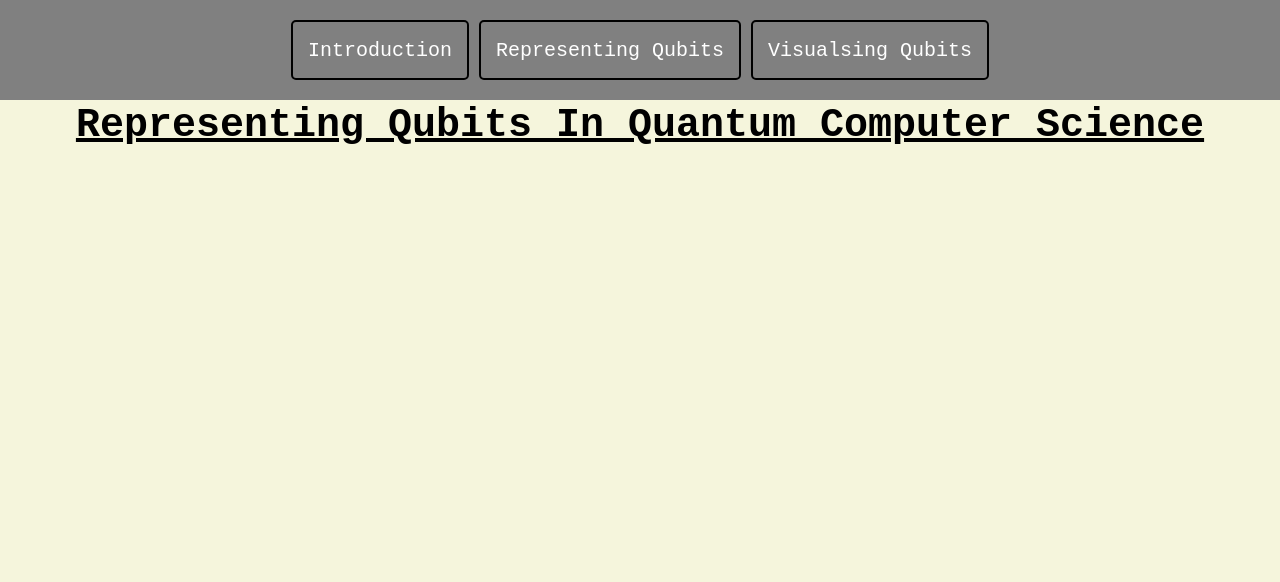
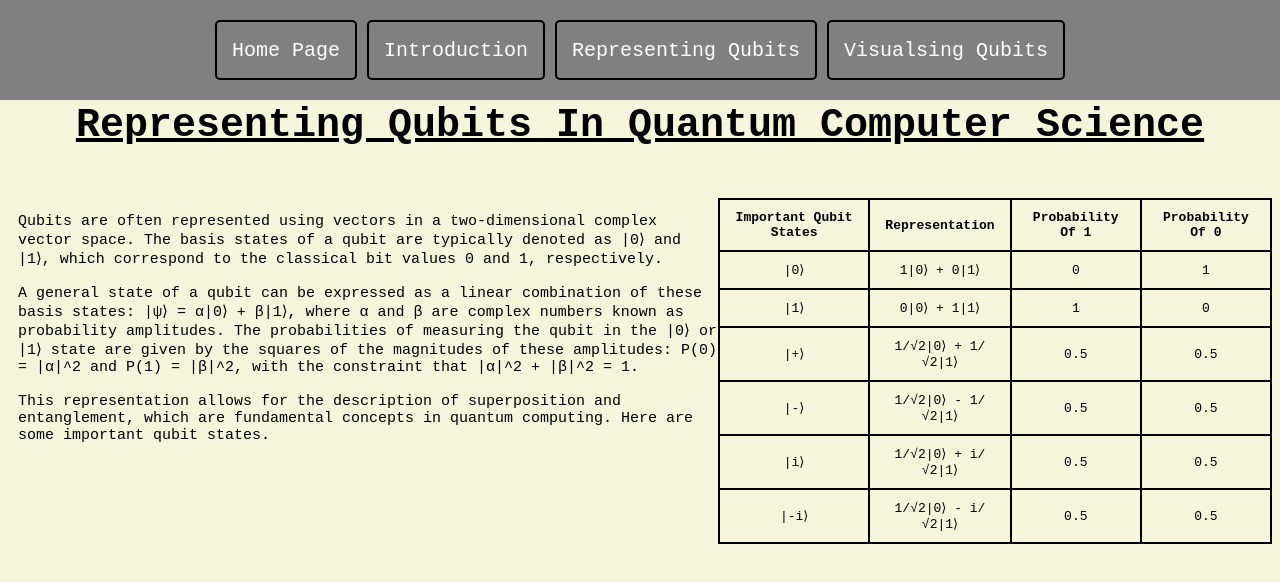
Before and after one commit to crowewilliam34/Quantum-computing-website, a plain HTML site: page representingQubits.html in a window 1280 px wide. Drawn offline with Linux system fonts and the light colour scheme.

Commit message:
Split css files

```diff
--- a/style.css
+++ b/global.css
@@ -10,6 +10,7 @@ h1 {
     display: block;
     width: fit-content;
     margin: 10px auto;
+    margin-bottom: 50px;
     font-size: 40px;
 }
 
@@ -47,37 +48,3 @@ body {
     background: transparent;
     box-sizing: border-box;
 }
-
-.Quantum_Pictures {
-    display: flex;
-    justify-content: center;
-    gap: 20px;
-    margin-top: 20px;
-}
-
-.Quantum_Pictures img {
-    max-width: 550px;
-    height: auto;
-    border: 2px solid #000;
-    border-radius: 10px;
-}
-
-#Description_Paragraph {
-    justify-content: center;
-    text-align: center;
-    font-size: 18px;
-    max-width: 800px;
-    display: block;
-    width: fit-content;
-    margin: 10px auto;
-}
-
-#Introduction_Paragraph {
-    justify-content: left;
-    text-align: left;
-    font-size: 18px;
-    max-width: 800px;
-    display: block;
-    width: fit-content;
-    margin: 10px;
-}
--- /dev/null
+++ b/representationpage.css
@@ -0,0 +1,28 @@
+#Representation_Paragraph {
+    justify-content: left;
+    text-align: left;
+    font-size: 15px;
+    max-width: 700px;
+    display: block;
+    width: fit-content;
+    margin-left: 10px;
+}
+
+#Important_States_Table {
+    padding: 20px;
+    border: black solid 2px;
+    border-collapse: collapse;
+}
+
+#Important_States_Table th, #Important_States_Table td {
+    text-align: center;
+    border: black solid 2px;
+    border-collapse: collapse;
+    padding: 10px;
+}
+
+#Representation_Table_And_Paragraph_Bar {
+    display: inline-flex;
+    justify-content: center;
+    text-align: center;
+}
--- a/representingQubits.html
+++ b/representingQubits.html
@@ -1,17 +1,82 @@
 <!DOCTYPE html>
 <html lang="en">
     <head>
-        <link rel="stylesheet" href="style.css">
+        <link rel="stylesheet" href="global.css">
+        <link rel="stylesheet" href="representationpage.css">
+        <meta name="viewport" content="width=device-width, initial-scale=1">
         <title>Quantum Computer Science</title>
     </head>
 
     <body>
         <h1>Representing Qubits In Quantum Computer Science</h1>
+
         <div class="navbar">
-
+            <a href="index.html">Home Page</a>
             <a href="introduction.html">Introduction</a>
             <a href="representingQubits.html">Representing Qubits</a>
             <a href="visualisingQubits.html">Visualsing Qubits</a>
         </div>
+
+        <div id="Representation_Table_And_Paragraph_Bar">
+            <p id="Representation_Paragraph">Qubits are often represented using vectors in a
+                two-dimensional complex vector space. The basis states of a qubit are typically
+                denoted as |0⟩ and |1⟩, which correspond to the classical bit values 0 and 1, respectively.
+                <br><br>
+                A general state of a qubit can be expressed as a linear combination of these basis states:
+                |ψ⟩ = α|0⟩ + β|1⟩, where α and β are complex numbers known as probability amplitudes.
+                The probabilities of measuring the qubit in the |0⟩ or |1⟩ state are given by the squares
+                of the magnitudes of these amplitudes: P(0) = |α|^2 and P(1) = |β|^2, with the constraint
+                that |α|^2 + |β|^2 = 1.
+                <br><br>
+                This representation allows for the description of superposition and entanglement, which are
+                fundamental concepts in quantum computing. Here are some important qubit states.
+            </p>
+
+            <table id="Important_States_Table">
+                <tr>
+                    <th>Important Qubit States</th>
+                    <th>Representation</th>
+                    <th>Probability Of 1</th>
+                    <th>Probability Of 0</th>
+                </tr>
+                <tr>
+                    <td>|0⟩</td>
+                    <td>1|0⟩ + 0|1⟩</td>
+                    <td>0</td>
+                    <td>1</td>
+                </tr>
+                <tr>
+                    <td>|1⟩</td>
+                    <td>0|0⟩ + 1|1⟩</td>
+                    <td>1</td>
+                    <td>0</td>
+                </tr>
+                <tr>
+                    <td>|+⟩</td>
+                    <td>1/√2|0⟩ + 1/√2|1⟩</td>
+                    <td>0.5</td>
+                    <td>0.5</td>
+                </tr>
+                <tr>
+                    <td>|-⟩</td>
+                    <td>1/√2|0⟩ - 1/√2|1⟩</td>
+                    <td>0.5</td>
+                    <td>0.5</td>
+                </tr>
+                <tr>
+                    <td>|i⟩</td>
+                    <td>1/√2|0⟩ + i/√2|1⟩</td>
+                    <td>0.5</td>
+                    <td>0.5</td>
+                </tr>
+                <tr>
+                    <td>|-i⟩</td>
+                    <td>1/√2|0⟩ - i/√2|1⟩</td>
+                    <td>0.5</td>
+                    <td>0.5</td>
+                </tr>
+
+            </table>
+        </div>
     </body>
 </html>
```
Also changed, not shown: homepage.css (added, +23 -0 lines), index.html (+4 -1 lines), introduction.html (+19 -3 lines), intropage.css (added, +9 -0 lines), visualisingQubits.html (+3 -1 lines).
